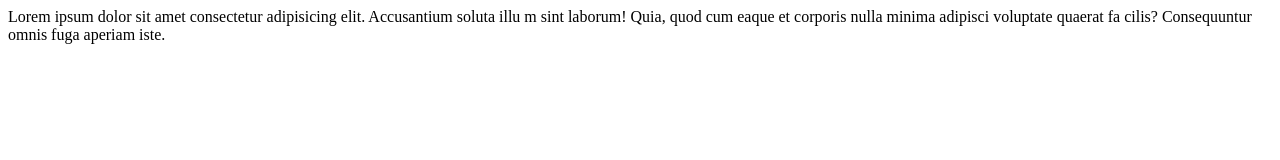
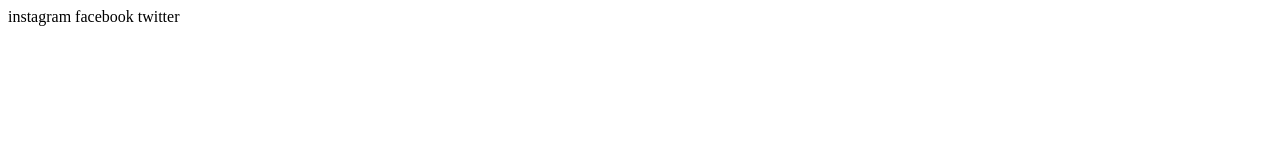
Before and after one commit to DavidRCh56/mi-web-de-empresa, a plain HTML site: page index.html in a window 1280 px wide. Drawn offline with Linux system fonts and the light colour scheme.

Commit message:
index.html

```diff
--- a/index.html
+++ b/index.html
@@ -6,8 +6,8 @@
     <title>Document</title>
 </head>
 <body>
-    Lorem ipsum dolor sit amet consectetur adipisicing elit. Accusantium soluta illu
-    m sint laborum! Quia, quod cum eaque et corporis nulla minima adipisci voluptate quaerat fa
-    cilis? Consequuntur omnis fuga aperiam iste.
+    instagram
+    facebook
+    twitter
 </body>
 </html>
```
